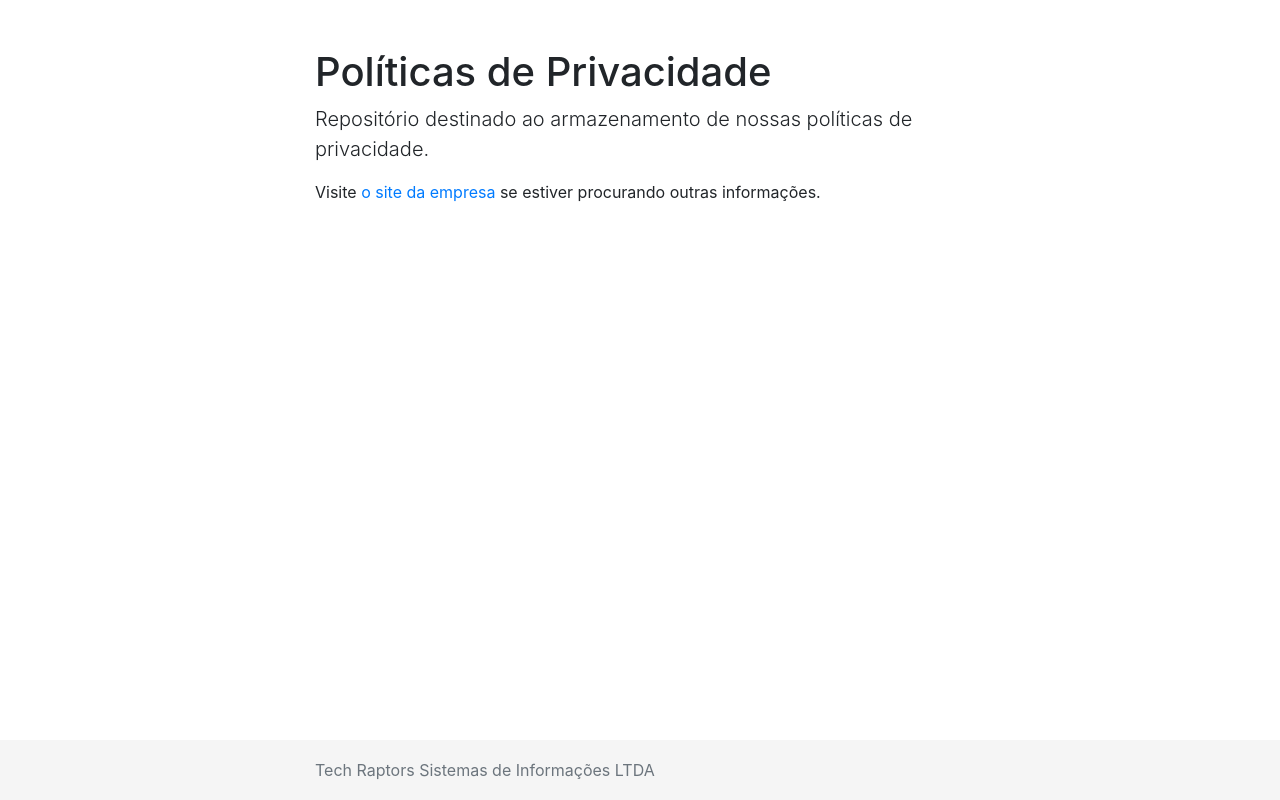
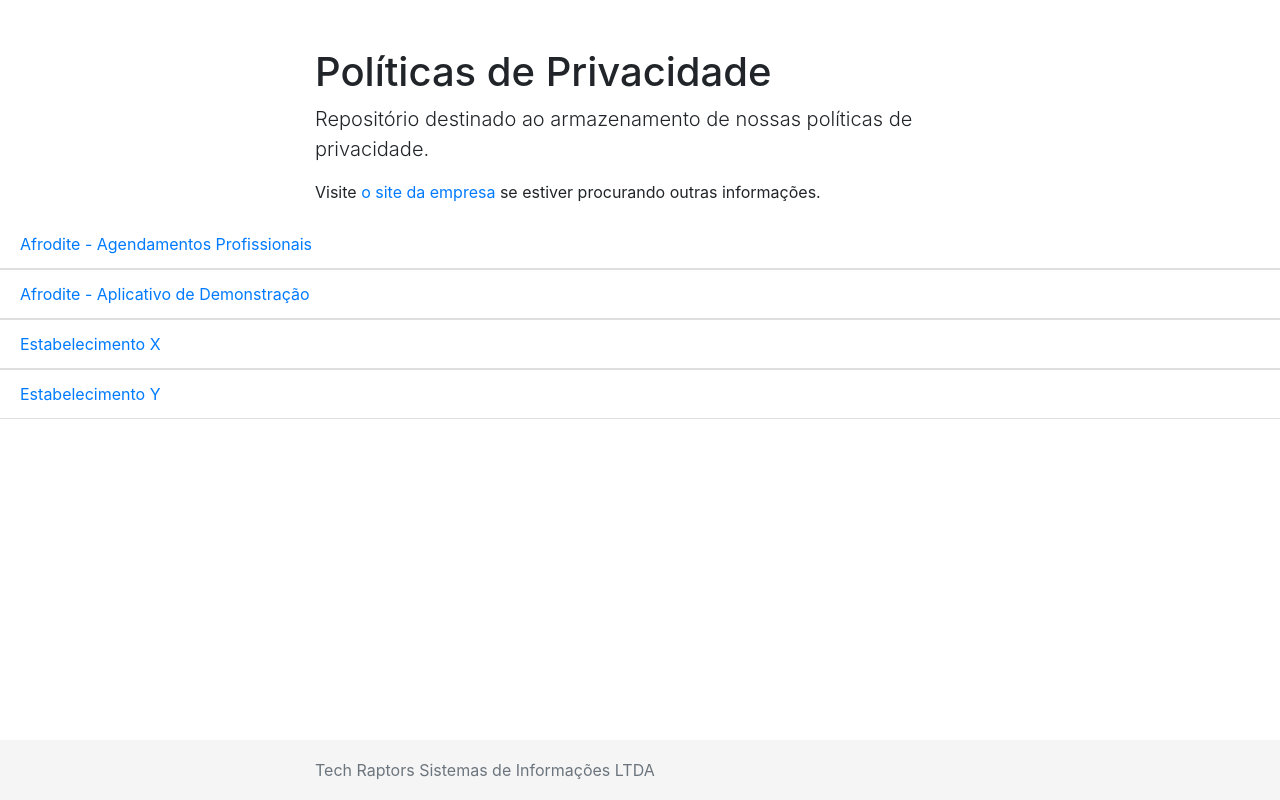
Before and after one commit to techraptorsbr/techraptorsbr.github.io, a plain HTML site: page index.html in a window 1280 px wide. Drawn offline with nearby package versions, Linux system fonts and the light colour scheme.

Commit message:
Update index.html

```diff
--- a/index.html
+++ b/index.html
@@ -48,6 +48,15 @@ body {
       <p>Visite <a href="https://techraptors.com.br">o site da empresa</a> se estiver procurando outras informações.</p>
     </main>
 
+    <div>
+      <ul class="list-group list-group-flush">
+        <li class="list-group-item"><a href="#">Afrodite - Agendamentos Profissionais</li>
+        <li class="list-group-item"><a href="#">Afrodite - Aplicativo de Demonstração</li>
+        <li class="list-group-item"><a href="#">Estabelecimento X</li>
+        <li class="list-group-item"><a href="#">Estabelecimento Y</li>
+      </ul>
+    </div>
+
     <footer class="footer">
       <div class="container">
         <span class="text-muted">Tech Raptors Sistemas de Informações LTDA</span>
```
